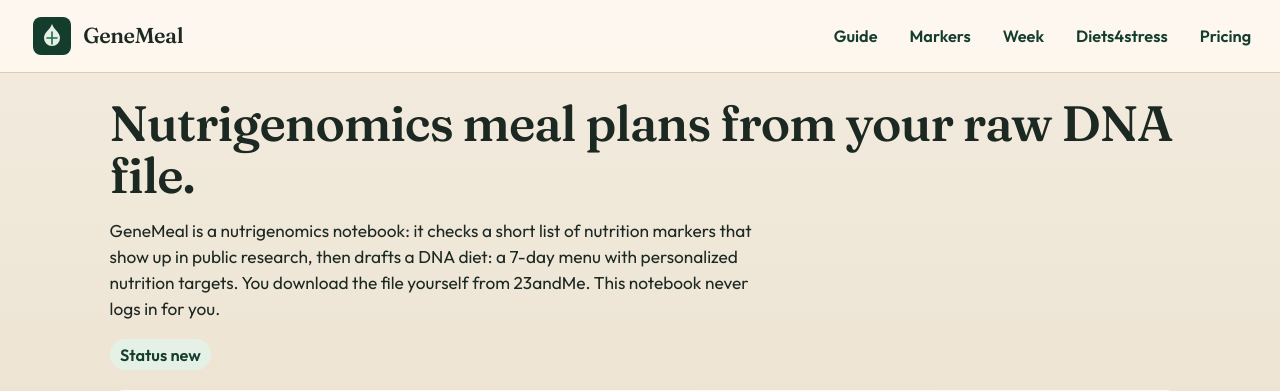
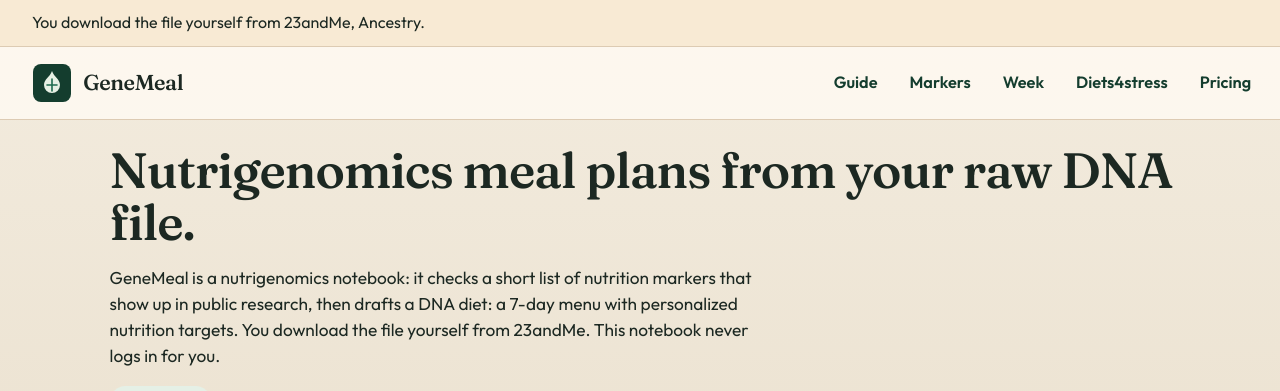
Before and after one commit to michaelkindling9970-wq/genemeal, a Flask app: page / in a window 1280 px wide. Shown: the top 391 px of the page. Run offline with Flask 3, Linux system fonts and the light colour scheme; data comes from the database, SQL or seed files in the repository; data that the repository does not hold is empty; some libraries are stand-ins or nearby versions.

Commit message:
Add the home-page download notice above the header (#16)
* Add the home-page download notice above the header.

Put "You download the file yourself from 23andMe, Ancestry." first on the landing page, and keep "This notebook never logs in for you." off the page.

Co-authored-by: michaelkindling9970-wq <michaelkindling9970-wq@users.noreply.github.com>

* Restore the home intro and limit the notice test to the header.

Keep the original lede, including "This notebook never logs in for you." The download notice stays the only visible text before the header.

Co-authored-by: michaelkindling9970-wq <michaelkindling9970-wq@users.noreply.github.com>

---------

Co-authored-by: Cursor Agent <cursoragent@cursor.com>
Co-authored-by: michaelkindling9970-wq <michaelkindling9970-wq@users.noreply.github.com>

```diff
--- a/static/style.css
+++ b/static/style.css
@@ -44,6 +44,16 @@ h4 { margin: 0 0 0.35rem; font-size: 0.78rem; letter-spacing: 0.08em; text-trans
 
 a { color: var(--green-deep); }
 code { font-size: 0.92em; }
+
+.download-notice {
+  margin: 0;
+  padding: 0.7rem 1.25rem 0.7rem 2rem;
+  background: var(--amber-wash);
+  color: var(--ink);
+  border-bottom: 1px solid var(--line);
+  font-size: 1rem;
+  line-height: 1.45;
+}
 
 .top {
   display: flex;
--- a/templates/base.html
+++ b/templates/base.html
@@ -27,6 +27,7 @@
   <link rel="stylesheet" href="{{ url_for('static', filename='style.css') }}">
 </head>
 <body>
+  {% block preface %}{% endblock %}
   <header class="top">
     <a class="brand" href="{{ url_for('home') }}">
       <svg viewBox="0 0 40 40" aria-hidden="true" class="mark">
--- a/templates/home.html
+++ b/templates/home.html
@@ -1,5 +1,8 @@
 {% extends "base.html" %}
 {% block title %}Nutrigenomics Meal Plans from Your DNA | GeneMeal{% endblock %}
+{% block preface %}
+<p class="download-notice">You download the file yourself from 23andMe, Ancestry.</p>
+{% endblock %}
 {% block body %}
 <section class="intro">
   <h1>Nutrigenomics meal plans from your raw DNA file.</h1>
```
Also changed, not shown: tests/test_home_explainer.py (+14 -0 lines).
